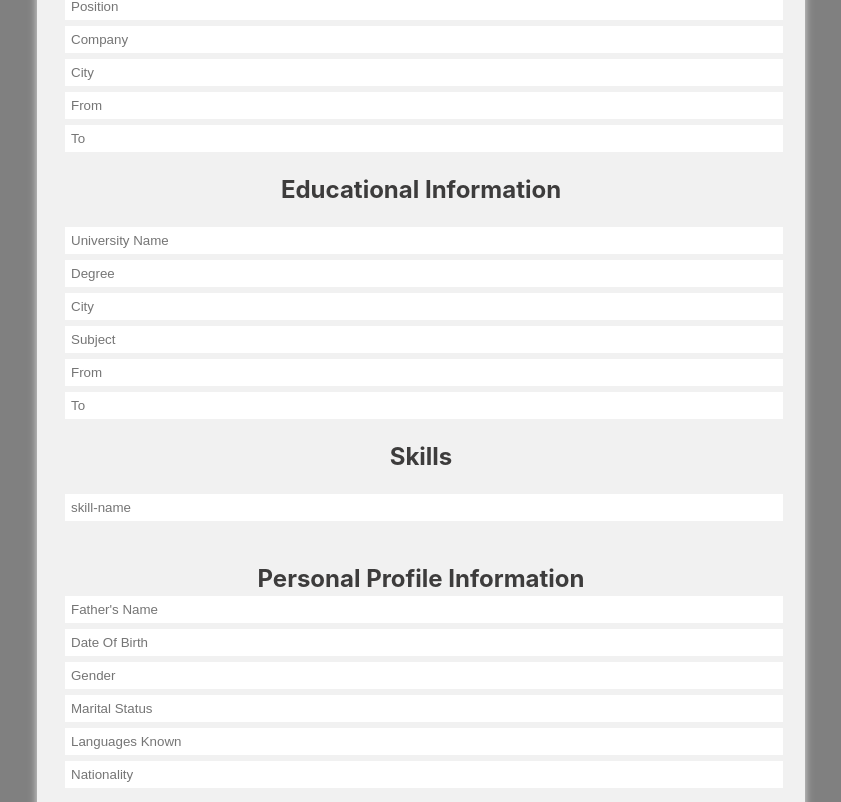
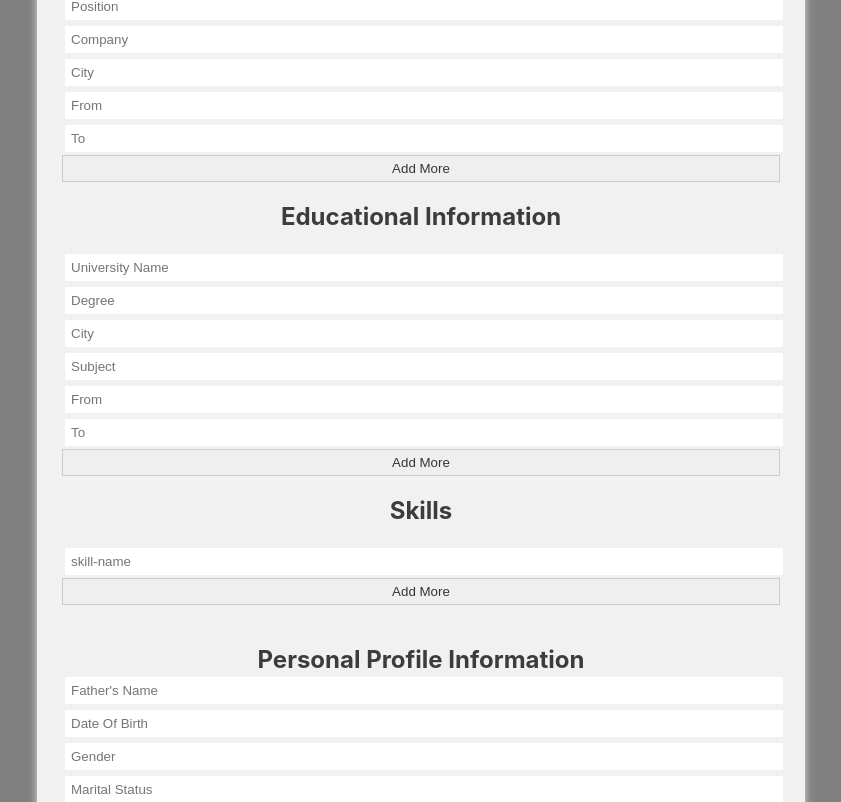
Before and after one commit to golammostafa13/cv-creator, a React (Create React App) app: page / in a window 1280 px wide. Shown: the part 477-1279 px from the top of the page, without its empty margins (219-1060 px from the left). Built offline with nearby package versions, Linux system fonts and the light colour scheme.

Commit message:
add more button correction

```diff
--- a/src/components/Cv.js
+++ b/src/components/Cv.js
@@ -31,51 +31,42 @@ const Cv = (props) => {
             </section>
             <section className="cv-academic">
                 <h1>ACADEMIC QUALIFICATION</h1>
+                <CVeducational
+                    educational={educational}>
+                </CVeducational>
                 {
                     educationalTasks.map(edu =>
                         <CVeducational
-                            addMoreBtn={false}
                             key={Math.random()}
                             educational={edu}>
                         </CVeducational>)
                 }
-
-                <CVeducational
-                    educational={educational}
-                    addMoreBtn={true}>
-                </CVeducational>
             </section>
             <section className='cv-experience'>
                 <h1>EXPERIENCE</h1>
-
+                <CVexperience
+                    experience={experience}>
+                </CVexperience>
                 {
                     experienceTasks.map(ex =>
                         <CVexperience
                             key={Math.random()}
-                            addMoreBtn={false}
                             experience={ex}>
                         </CVexperience>)
                 }
-                <CVexperience
-                    experience={experience}
-                    addMoreBtn={true}>
-                </CVexperience>
             </section>
             <section className="cv-skill">
                 <h1>PERSONAL SKILLS</h1>
-
+                <CVskill
+                    skills={skills}>
+                </CVskill>
                 {
                     skillsTasks.map(sk =>
                         <CVskill
                             key={Math.random()}
-                            addMoreBtn={false}
                             skills={sk}>
                         </CVskill>)
                 }
-                <CVskill
-                    skills={skills}
-                    addMoreBtn={true}>
-                </CVskill>
             </section>
             <section className="cv-personal">
                 <h1>PERSONAL PROFILE</h1>
--- a/src/components/Education.js
+++ b/src/components/Education.js
@@ -6,20 +6,23 @@ const Education = (props) => {
     return (
         <>
             <h2>Educational Information</h2>
-            <SingleEducation
-                educational={education}
-                handleSubmit={handleSubmit}
-                handleChange={handleChange}>
-            </SingleEducation>
+
             {
                 educationalTasks.map(edu =>
                     <SingleEducation
                         key={Math.random()}
                         educational={edu}
                         handleSubmit={handleSubmit}
-                        handleChange={handleChange}>
+                        handleChange={handleChange}
+                        isBtnShow={false}>
                     </SingleEducation>)
             }
+            <SingleEducation
+                educational={education}
+                handleSubmit={handleSubmit}
+                handleChange={handleChange}
+                isBtnShow={true}>
+            </SingleEducation>
         </>
     )
 };
--- a/src/components/Experience.js
+++ b/src/components/Experience.js
@@ -5,20 +5,23 @@ const Experience = (props) => {
     return (
         <>
             <h2>Experience</h2>
-            <SingleExperience
-                experience={experience}
-                handleSubmit={handleSubmit}
-                handleChange={handleChange}>
-            </SingleExperience>
+
             {
                 experienceTasks.map(ex =>
                     <SingleExperience
                         key={Math.random()}
                         experience={ex}
                         handleSubmit={handleSubmit}
-                        handleChange={handleChange}>
+                        handleChange={handleChange}
+                        isBtnShow={false}>
                     </SingleExperience>)
             }
+            <SingleExperience
+                experience={experience}
+                handleSubmit={handleSubmit}
+                handleChange={handleChange}
+                isBtnShow={true}>
+            </SingleExperience>
         </>
     )
 };
--- a/src/components/SingleEducation.js
+++ b/src/components/SingleEducation.js
@@ -2,7 +2,7 @@ import React from 'react';
 
 const SingleEducation = (props) => {
     // console.log(props.SingleEducation);
-    const {handleChange,  handleSubmit, educational, addMoreBtn} = props;
+    const {handleChange,  handleSubmit, educational, isBtnShow} = props;
     const {universityName, degree, city, subject, from, to} = educational;
     return (
         <div className="form-info">
@@ -13,7 +13,7 @@ const SingleEducation = (props) => {
                 <input type="text" className="educational" placeholder="Subject" value={subject} onChange={handleChange} name="subject"></input>
                 <input type="text" className="educational" placeholder="From" value={from} onChange={handleChange} name="from"></input>
                 <input type="text" className="educational" placeholder="To" value={to} onChange={handleChange} name="to"></input>
-                {addMoreBtn && <button type="submit">Add More</button>}
+                {isBtnShow && <button type="submit">Add More</button>}
             </form>
         </div>
     );
--- a/src/components/SingleExperience.js
+++ b/src/components/SingleExperience.js
@@ -1,7 +1,7 @@
 import React from 'react';
 
 const SingleExperience = (props) => {
-    const {handleChange, experience, handleSubmit, addMoreBtn} = props;
+    const {handleChange, experience, handleSubmit, isBtnShow} = props;
     const {position, company, city, from, to} = experience;
     return (
         <div className="form-info">
@@ -11,7 +11,7 @@ const SingleExperience = (props) => {
                 <input type="text" className="experience" placeholder="City" value={city} onChange={handleChange} name="city"></input>
                 <input type="text" className="experience" placeholder="From" value={from} onChange={handleChange} name="from"></input>
                 <input type="text" className="experience" placeholder="To" value={to} onChange={handleChange} name="to"></input>
-                {addMoreBtn && <button type="submit">Add More</button>}
+                {isBtnShow && <button type="submit">Add More</button>}
             </form>
         </div>
     );
--- a/src/components/SingleSkills.js
+++ b/src/components/SingleSkills.js
@@ -1,13 +1,13 @@
 import React from 'react';
 
 const SingleSkills = (props) => {
-    const {handleChange, handleSubmit, skills, addMoreBtn} = props;
+    const {handleChange, handleSubmit, skills, isBtnShow} = props;
     const {skill} = skills;
     return (
         <div className="form-info">
             <form className="skillsTasks" onSubmit={handleSubmit}>
                 <input type="text" className="skills" placeholder="skill-name" value={skill} onChange={handleChange} name="skill"></input>
-                {addMoreBtn && <button type="submit">Add More</button>}
+                {isBtnShow && <button type="submit">Add More</button>}
             </form>
         </div>
     );
--- a/src/components/Skills.js
+++ b/src/components/Skills.js
@@ -6,20 +6,23 @@ const Skills = (props) => {
     return (
         <>
             <h2>Skills</h2>
-            <SingleSkills
-                skills={skills}
-                handleSubmit={handleSubmit}
-                handleChange={handleChange}>
-            </SingleSkills>
+
             {
                 skillsTasks.map(skill =>
                     <SingleSkills
                         key={Math.random()}
                         skills={skill}
                         handleSubmit={handleSubmit}
-                        handleChange={handleChange}>
+                        handleChange={handleChange}
+                        isBtnShow={false}>
                     </SingleSkills>)
             }
+            <SingleSkills
+                skills={skills}
+                handleSubmit={handleSubmit}
+                handleChange={handleChange}
+                isBtnShow={true}>
+            </SingleSkills>
         </>
     )
 };
```
